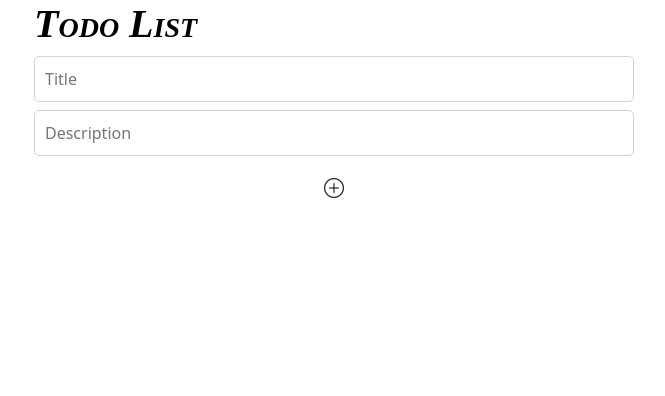
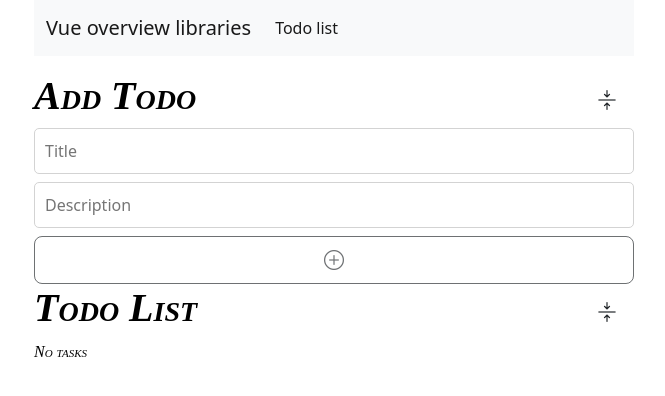
Before and after one commit to NIKFED/vue-overview-libraries, a Vue app: page /#/task-list in a window 1280 px wide. Before the commit this address had no page. Shown: the top 396 px of the page, without its empty margins (306-971 px from the left). Built offline with nearby package versions, Linux system fonts and the light colour scheme.

Commit message:
refactor

```diff
--- a/src/App.vue
+++ b/src/App.vue
@@ -1,13 +1,36 @@
 <script setup>
-import TaskList from './components/Task/TaskList.vue';
+
 </script>
 
 <template>
   <main>
-
-    <div>
-      <TaskList/>
-
+    <nav class="navbar navbar-expand-lg navbar-light bg-light">
+      <div class="container-fluid">
+        <router-link class="navbar-brand" to="/">
+          Vue overview libraries
+        </router-link>
+        <button class="navbar-toggler"
+                type="button"
+                data-bs-toggle="collapse"
+                data-bs-target="#navbarSupportedContent"
+                aria-controls="navbarSupportedContent"
+                aria-expanded="false"
+                aria-label="Toggle navigation"
+        >
+          <span class="navbar-toggler-icon"></span>
+        </button>
+        <div class="collapse navbar-collapse" id="navbarSupportedContent">
+          <ul class="navbar-nav me-auto mb-2 mb-lg-0">
+            <li class="nav-item">
+              <router-link class="nav-link active" to="/task-list">
+                Todo list
+              </router-link>
+            </li>
+          </ul>
+        </div>
+      </div>
+    </nav>
+    <div class="mt-3">
       <router-view/>
     </div>
   </main>
--- /dev/null
+++ b/src/components/Main.vue
@@ -0,0 +1,29 @@
+<script setup>
+import { ref } from "vue";
+
+const completed = ref([
+    {
+        title: 'Vue 3 + Composition API',
+    },
+    {
+        title: 'Vue router 4',
+    },
+]);
+</script>
+
+<template>
+    <div>
+        <ul class="list-group list-group-numbered list-group-flush">
+            <li class="list-group-item"
+                v-for="task in completed"
+                :key="task.id"
+            >
+                {{ task.title }}
+            </li>
+        </ul>
+    </div>
+</template>
+
+<style scoped>
+
+</style>
--- a/src/components/Task/AddTask.vue
+++ b/src/components/Task/AddTask.vue
@@ -1,43 +1,48 @@
 <script setup>
-    import { ref } from 'vue';
+import { useToggle } from "../../composition/toggle";
+import { useForm } from "../../composition/form";
 
-    const emit = defineEmits({
-        onAddTask({ title, description }) {
-            if (title === '' || description === '') {
-                alert('Fill title and description please!');
-                return false;
-            }
-            return true;
-        }
-    });
-
-    const title = ref('');
-    const description = ref('');
+const emit = defineEmits(['onAddTask']);
 
 const onAddTask = () => {
     emit('onAddTask', {
-            title: title.value,
-            description: description.value,
+        title: form.title,
+        description: form.description,
     });
 };
+
+const { form: form, valid: valid } = useForm();
+const { visible: show, toggle: changeShow } = useToggle();
 </script>
 
 <template>
-    <div class="d-grid gap-2">
-        <input v-model="title"
+    <form class="form">
+        <div class="d-flex justify-content-between">
+            <div class="h1 my_font fw-semibold">
+                Add Todo
+            </div>
+            <button class="btn btn-lg" @click="changeShow">
+                <i class="bi bi-arrows-collapse"></i>
+            </button>
+        </div>
+
+        <div v-if="show" class="d-grid gap-2">
+            <input v-model="form.title"
                    placeholder="Title"
                    type="text"
             >
-        <input v-model="description"
+            <input v-model="form.description"
                    placeholder="Description"
                    type="text"
             >
             <button class="btn btn-lg"
+                    :disabled="!valid"
                     @click="onAddTask"
             >
                 <i class="bi bi-plus-circle"></i>
             </button>
         </div>
+    </form>
 </template>
 
 <style scoped>
--- a/src/components/Task/TaskCard.vue
+++ b/src/components/Task/TaskCard.vue
@@ -1,7 +1,8 @@
 <script setup>
 const props = defineProps({
-        model: {
+    task: {
         required: true,
+        default: {},
     },
 });
 
@@ -19,11 +20,11 @@
 <template>
     <div class="d-flex justify-content-between align-items-center my-card">
         <div>
-            <h4 class="my_font fw-semibold">{{ model.title }}</h4>
-            <p class="my_font">{{ model.description }}</p>
+            <h4 class="my_font fw-semibold">{{ task.title }}</h4>
+            <p class="my_font">{{ task.description }}</p>
         </div>
         <div>
-            <button v-if="!model.status"
+            <button v-if="!task.status"
                     @click="emitOnDone"
                     class="btn btn-lg"
             >
--- a/src/components/Task/TaskList.vue
+++ b/src/components/Task/TaskList.vue
@@ -1,52 +1,55 @@
 <script setup>
 import TaskCard from './TaskCard.vue';
-import AddTask from "./AddTask.vue";
 import { ref } from 'vue';
+import { useToggle } from "../../composition/toggle";
 
-const taskList = ref([]);
+const props = defineProps({
+    tasks: {
+        required: false,
+        default: [],
+    },
+});
 
-const addTask = ({ title, description }) => {
-    taskList.value = [...taskList.value, {
-        id: taskList.value.length > 0 ? taskList.value.at(-1).id + 1 : 0,
-        title,
-        description,
-        status: false
-    }];
-}
+const emit = defineEmits(['onDone', 'onRemove']);
 
-const setDoneTask = (id) => {
-    taskList.value = taskList.value.map(item => {
-        if (item.id === id) {
-            item.status = true;
-        }
-        return item;
-    });
+const emitOnDone = (id) => {
+    emit('onDone', id);
 };
 
-const removeTask = (id) => {
-    taskList.value = taskList.value.filter(item => item.id !== id);
+const emitOnRemove = (id) => {
+    emit('onRemove', id);
 };
+
+const { visible: show, toggle: changeShow } = useToggle();
 </script>
 
 <template>
     <div>
-        <h1 class="my_font fw-semibold">Todo List</h1>
+        <div class="d-flex justify-content-between">
+            <div class="h1 my_font fw-semibold">
+                Todo List
+            </div>
+            <button class="btn btn-lg" @click="changeShow">
+                <i class="bi bi-arrows-collapse"></i>
+            </button>
+        </div>
 
-        <AddTask @onAddTask="addTask"></AddTask>
 
-        <ul class="list-group list-group-flush">
-            <li class="list-group-item"
-                v-for="item in taskList"
-                :key="item.id"
+        <ul v-if="show" class="list-group list-group-flush">
+            <li v-if="tasks.length > 0" class="list-group-item"
+                v-for="task in tasks"
+                :key="task.id"
             >
-                <TaskCard :model="item"
-                          @onRemove="removeTask(item.id)"
-                          @onDone="setDoneTask(item.id)"
-                ></TaskCard>
+                <TaskCard :task="task"
+                          @onDone="emitOnDone(task.id)"
+                          @onRemove="emitOnRemove(task.id)"
+                />
             </li>
+            <div v-else class="my_font">
+                No tasks
+            </div>
         </ul>
     </div>
-
 </template>
 
 <style scoped>
--- /dev/null
+++ b/src/components/Task/TaskMain.vue
@@ -0,0 +1,26 @@
+<script setup>
+import TaskList from './TaskList.vue';
+import AddTask from "./AddTask.vue";
+import { useManageTask } from "../../composition/task/manageTask";
+
+const {
+    taskList: taskList,
+    addTask: addTask,
+    completeTask: completeTask,
+    removeTask: removeTask,
+} = useManageTask();
+</script>
+
+<template>
+    <div>
+        <AddTask @onAddTask="addTask"/>
+        <TaskList :tasks="taskList"
+                  @onDone="completeTask"
+                  @onRemove="removeTask"
+        />
+    </div>
+</template>
+
+<style scoped>
+
+</style>
--- /dev/null
+++ b/src/composition/form.js
@@ -0,0 +1,14 @@
+import {computed, reactive} from "vue";
+
+export function useForm() {
+    const form = reactive({
+        title: '',
+        description: '',
+    });
+
+    const valid = computed(() => {
+        return form.title.trim() && form.description.trim();
+    });
+
+    return { form, valid };
+}
--- /dev/null
+++ b/src/composition/task/manageTask.js
@@ -0,0 +1,29 @@
+import {ref} from "vue";
+
+export function useManageTask() {
+    const taskList = ref([]);
+
+    const addTask = ({ title, description }) => {
+        taskList.value = [...taskList.value, {
+            id: taskList.value.length > 0 ? taskList.value.at(-1).id + 1 : 0,
+            title,
+            description,
+            status: false
+        }];
+    }
+
+    const completeTask = (id) => {
+        taskList.value = taskList.value.map(item => {
+            if (item.id === id) {
+                item.status = true;
+            }
+            return item;
+        });
+    };
+
+    const removeTask = (id) => {
+        taskList.value = taskList.value.filter(item => item.id !== id);
+    };
+
+    return { taskList, addTask, completeTask, removeTask };
+}
--- /dev/null
+++ b/src/composition/toggle.js
@@ -0,0 +1,10 @@
+import { ref } from "vue";
+
+export function useToggle() {
+    const visible = ref(true);
+    const toggle = () => {
+        visible.value = !visible.value;
+    };
+
+    return { visible, toggle };
+}
--- a/src/router.js
+++ b/src/router.js
@@ -1,7 +1,10 @@
 import { createWebHashHistory, createRouter } from "vue-router";
+import Main from './components/Main.vue';
+import TaskMain from './components/Task/TaskMain.vue';
 
 const routes = [
-
+    { path: '/', component: Main },
+    { path: '/task-list', component: TaskMain },
 ]
 
 const router = createRouter({
```
Lines whose indentation alone changed are shown as unchanged.
